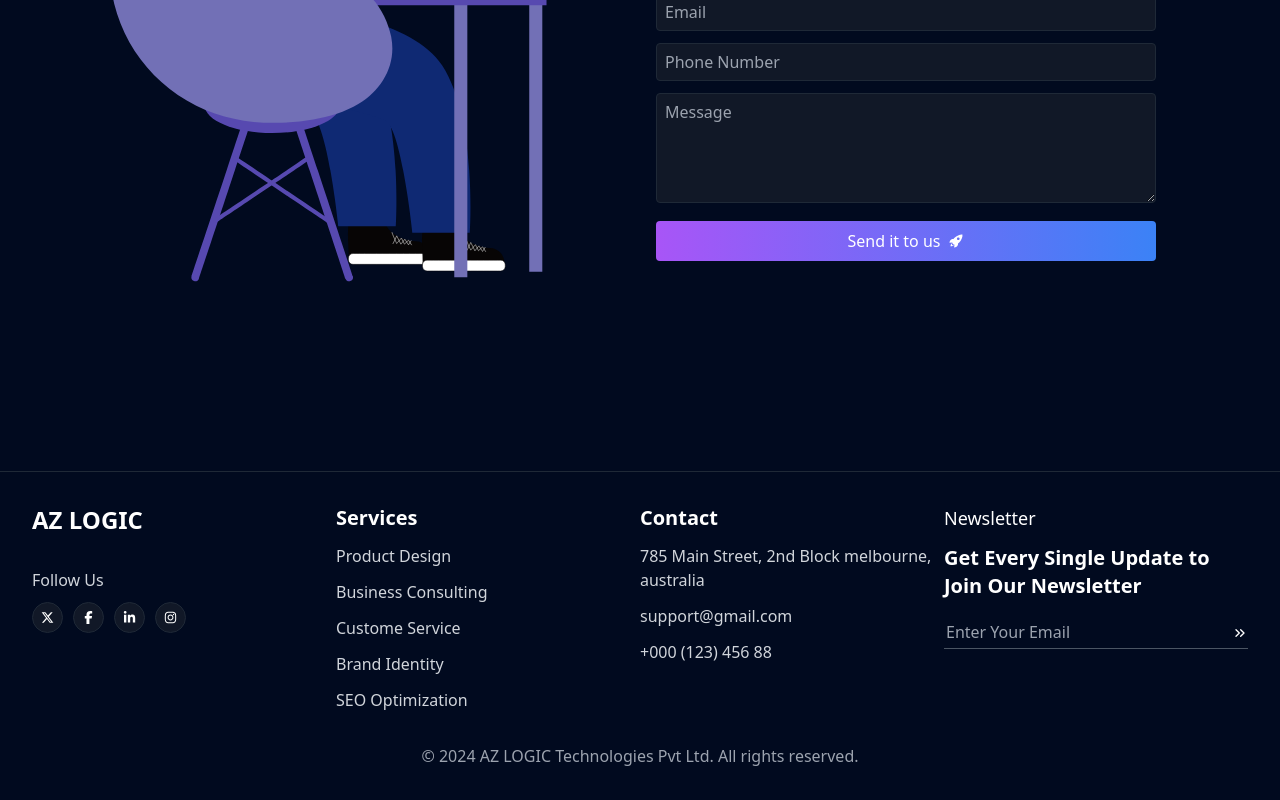
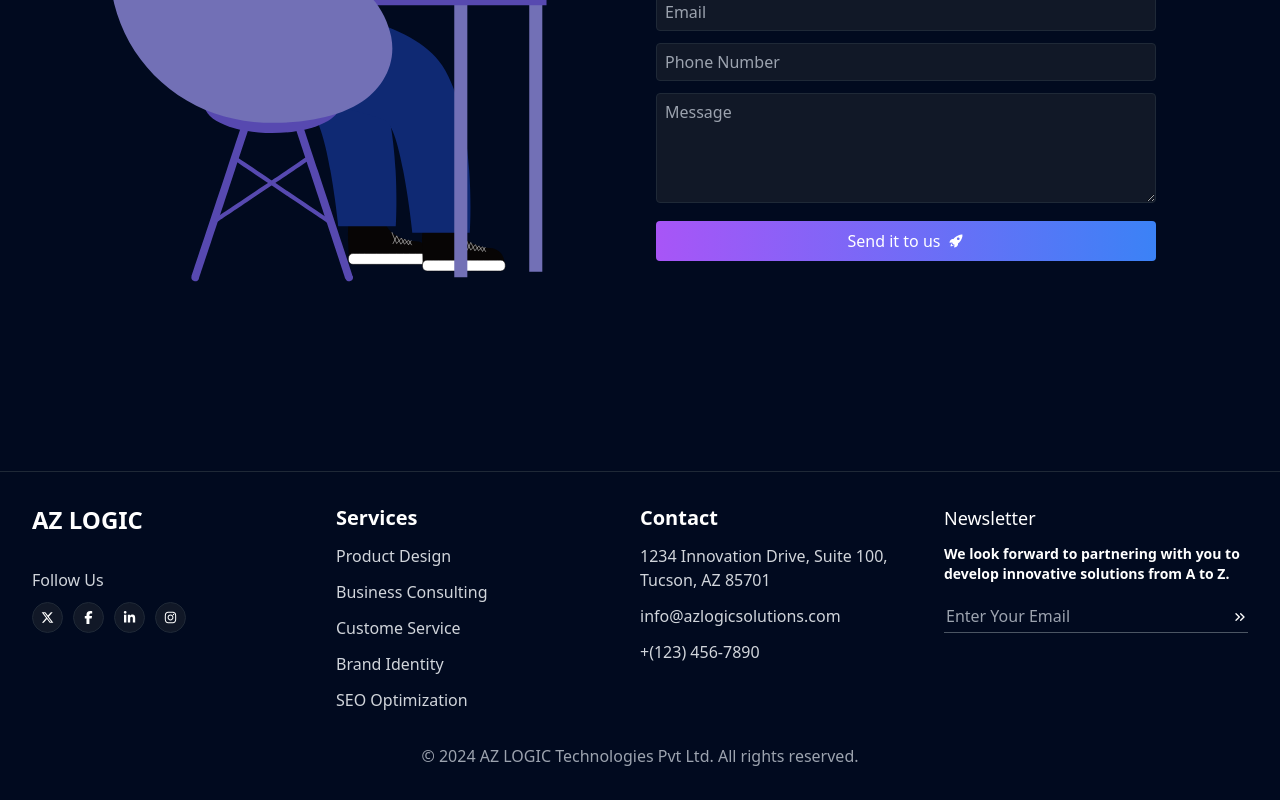
Before and after one commit to Sribabu-Mandraju/meeCodeX, a React (Vite) app: page / in a window 1280 px wide. Shown: the part 6089-6889 px from the top of the page. Built offline with nearby package versions, Linux system fonts and the light colour scheme.

Commit message:
new changes

```diff
--- a/src/components/Footer.jsx
+++ b/src/components/Footer.jsx
@@ -35,16 +35,19 @@ const Footer = () => {
           <h1 className="text-xl font-semibold mb-3">Contact</h1>
           <div className="flex flex-col gap-3">
             <h2 className="font-[400] text-gray-300">
-              785 Main Street, 2nd Block melbourne, australia
+              1234 Innovation Drive, Suite 100, Tucson, AZ 85701
             </h2>
-            <h2 className="font-[400] text-gray-300">support@gmail.com</h2>
-            <h2 className="font-[400] text-gray-300">+000 (123) 456 88</h2>
+            <h2 className="font-[400] text-gray-300">
+              info@azlogicsolutions.com
+            </h2>
+            <h2 className="font-[400] text-gray-300">+(123) 456-7890</h2>
           </div>
         </div>
         <div className="max-md:mb-10">
           <h1 className="text-lg mb-3">Newsletter</h1>
-          <h2 className="text-xl font-semibold">
-            Get Every Single Update to Join Our Newsletter
+          <h2 className="text-sm font-semibold">
+            We look forward to partnering with you to develop innovative
+            solutions from A to Z.
           </h2>
           <div className="relative w-full">
             <input
```
